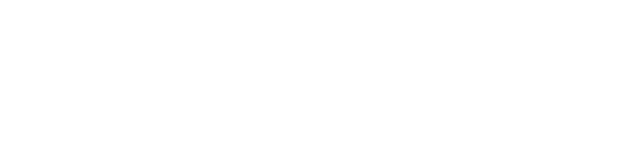
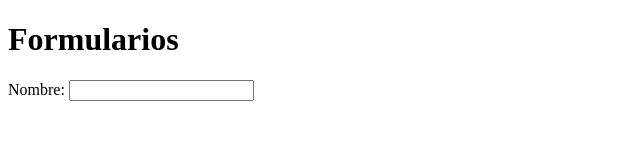
Before and after one commit to ingRichart/IDAI_MA2026_Unidad2, a plain HTML site: page index.html in a window 1280 px wide. Shown: the whole page, without its empty margins (0-640 px from the left). Drawn offline with Linux system fonts and the light colour scheme.

Commit message:
Actualizar Index con el formulario y el campo nombre

```diff
--- a/index.html
+++ b/index.html
@@ -7,5 +7,13 @@
 </head>
 <body>
 
+    <h1>Formularios</h1>
+
+    <form action="">
+        <label for="nombre">Nombre:</label>
+        <input type="text" name="nombre" id="nombre">
+
+    </form>
+
 </body>
 </html>
```
